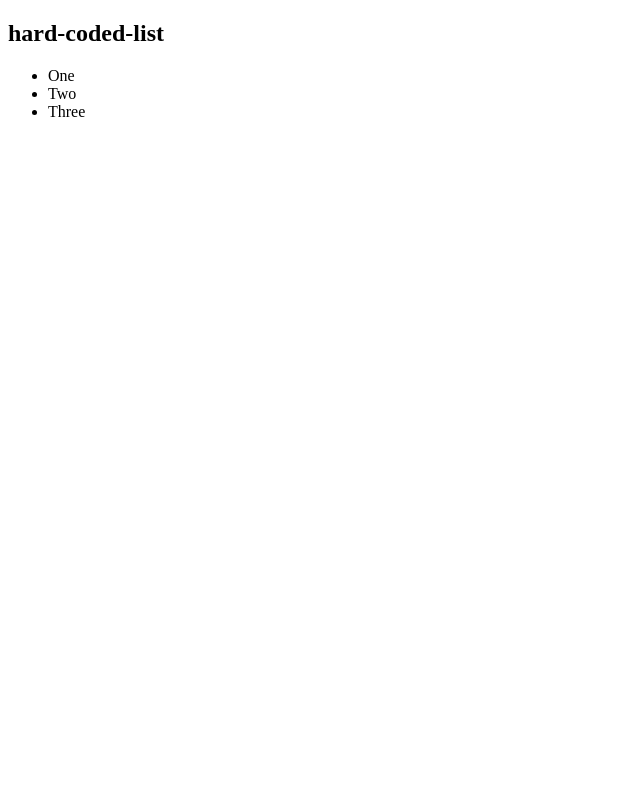
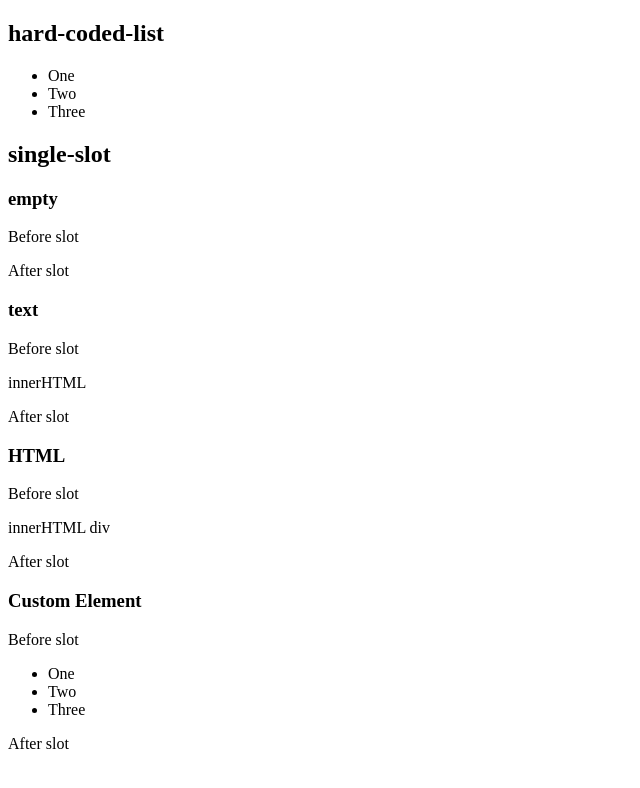
Before and after one commit to jmbtutor/webcomponent-sandbox, a website with bundled scripts: page index.html in a window 1280 px wide. Shown: the whole page, without its empty margins (0-640 px from the left). Built offline with nearby package versions, Linux system fonts and the light colour scheme.

Commit message:
Add single-slot element

```diff
--- a/index.html
+++ b/index.html
@@ -4,9 +4,23 @@
     <meta charset="UTF-8" />
     <title>Web Components Test</title>
     <script type="module" src="./hard-coded-list.js"></script>
+    <script type="module" src="./single-slot.js"></script>
   </head>
   <body>
     <h2>hard-coded-list</h2>
     <hard-coded-list></hard-coded-list>
+    <h2>single-slot</h2>
+    <h3>empty</h3>
+    <single-slot></single-slot>
+    <h3>text</h3>
+    <single-slot>innerHTML</single-slot>
+    <h3>HTML</h3>
+    <single-slot>
+      <div>innerHTML div</div>
+    </single-slot>
+    <h3>Custom Element</h3>
+    <single-slot>
+      <hard-coded-list></hard-coded-list>
+    </single-slot>
   </body>
 </html>
--- /dev/null
+++ b/single-slot.js
@@ -0,0 +1,13 @@
+import { LitElement, html } from 'lit-element';
+
+class SingleSlot extends LitElement {
+  render() {
+    return html`
+      <p>Before slot</p>
+      <slot></slot>
+      <p>After slot</p>
+    `;
+  }
+}
+
+window.customElements.define('single-slot', SingleSlot);
```
